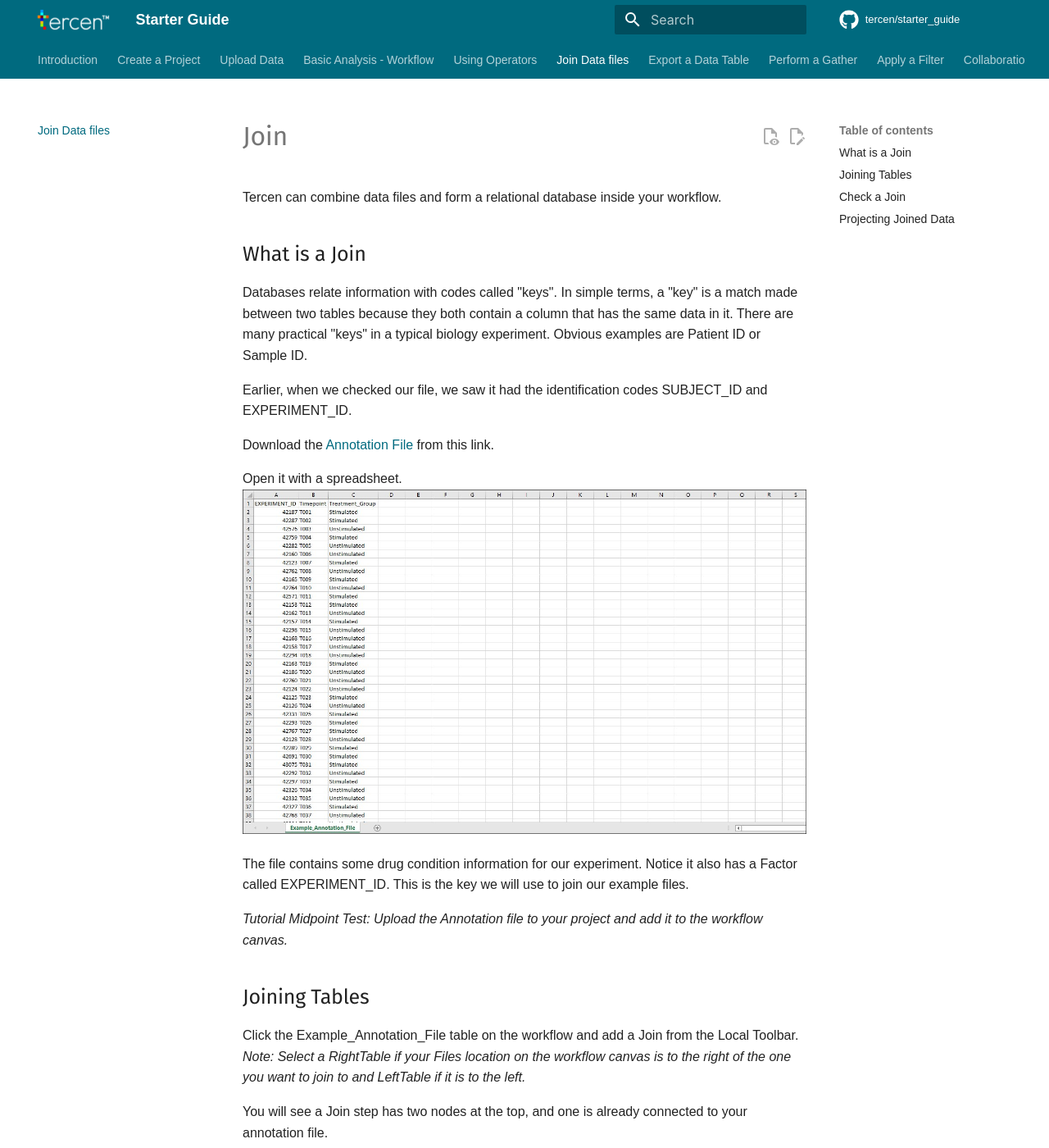
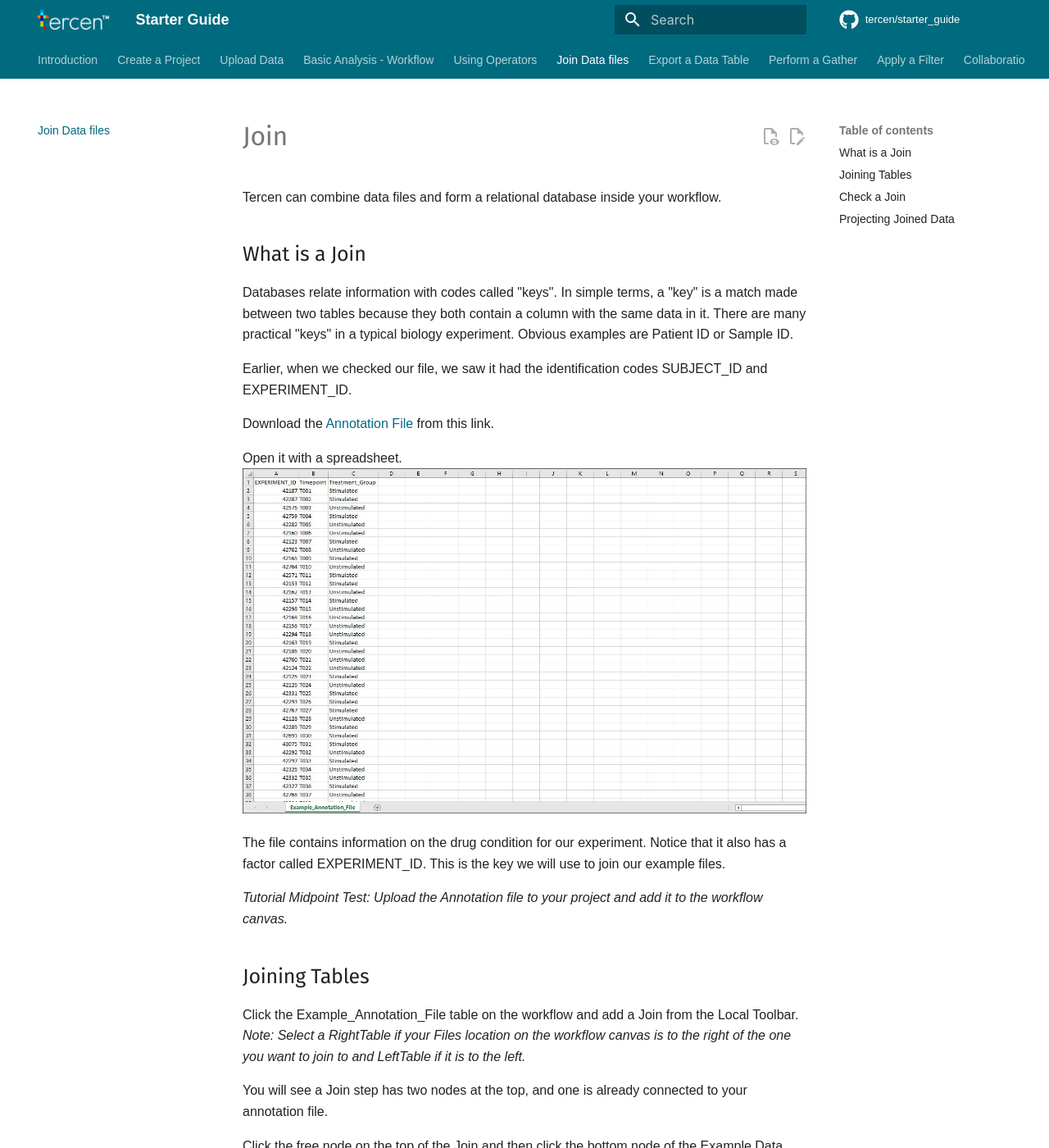
Before and after one commit to tercen/starter_guide, an MkDocs documentation site: the page built from docs/join.md, in a window 1280 px wide and 1400 px high. Shown: the whole window at 82% size. Built offline with MkDocs 1.6.1 and Material for MkDocs 9.7.7, drawn with Linux system fonts in a browser that asks for light colours; some web fonts are replaced; comment, search, counter and statistics services are not loaded; the version menu is left out; some of the changed text lies outside the part shown.

Commit message:
Update join.md

```diff
--- a/docs/join.md
+++ b/docs/join.md
@@ -4,7 +4,7 @@ Tercen can combine data files and form a relational database inside your workflo
 
 ## What is a Join
 
-Databases relate information with codes called "keys". In simple terms, a "key" is a match made between two tables because they both contain a column that has the same data in it.
+Databases relate information with codes called "keys". In simple terms, a "key" is a match made between two tables because they both contain a column with the same data in it.
 There are many practical "keys" in a typical biology experiment. Obvious examples are Patient ID or Sample ID.
 
 Earlier, when we checked our file, we saw it had the identification codes SUBJECT_ID and EXPERIMENT_ID.
@@ -14,7 +14,7 @@ Download the [Annotation File](sample_files/Example_Annotation_File.csv) from th
 Open it with a spreadsheet.
 ![Screenshot](img/starter_guide_Join_1.jpg)
 
-The file contains some drug condition information for our experiment. Notice it also has a Factor called EXPERIMENT_ID. This is the key we will use to join our example files.
+The file contains information on the drug condition for our experiment. Notice that it also has a factor called EXPERIMENT_ID. This is the key we will use to join our example files.
 
 _Tutorial Midpoint Test: Upload the Annotation file to your project and add it to the workflow canvas._
 
@@ -31,7 +31,7 @@ Click the free node on the top of the Join and then click the bottom node of the
 
 Edit the Join step.
 
-The Factors of each table are displayed side by side. Matching two together forms a key for the data.
+The Factors of each table are displayed side by side. Matching the two together forms a key to the data.
 
 Choose EXPERIMENT_ID from each table and click the Run Step button.
 
```
Also changed, not shown: other parts of docs/join.md (+3 -3 lines).
